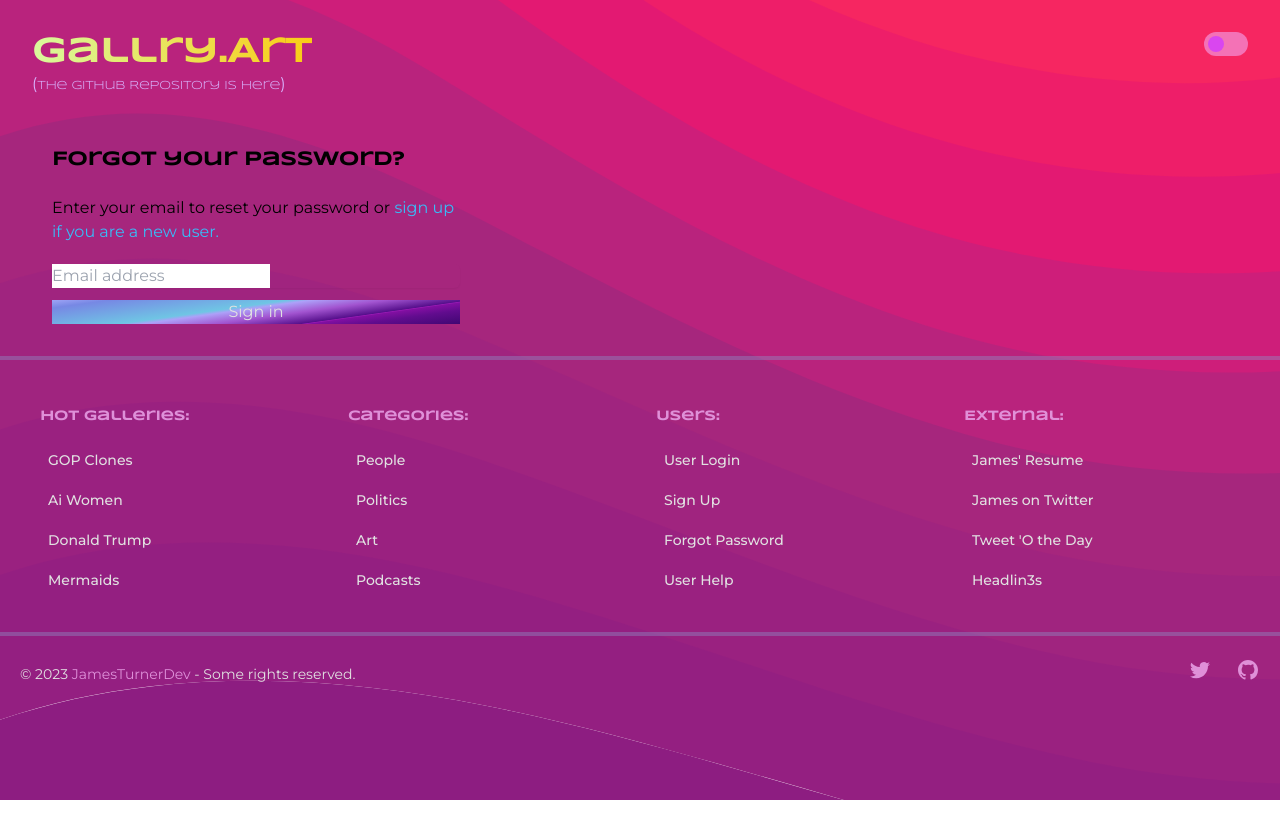
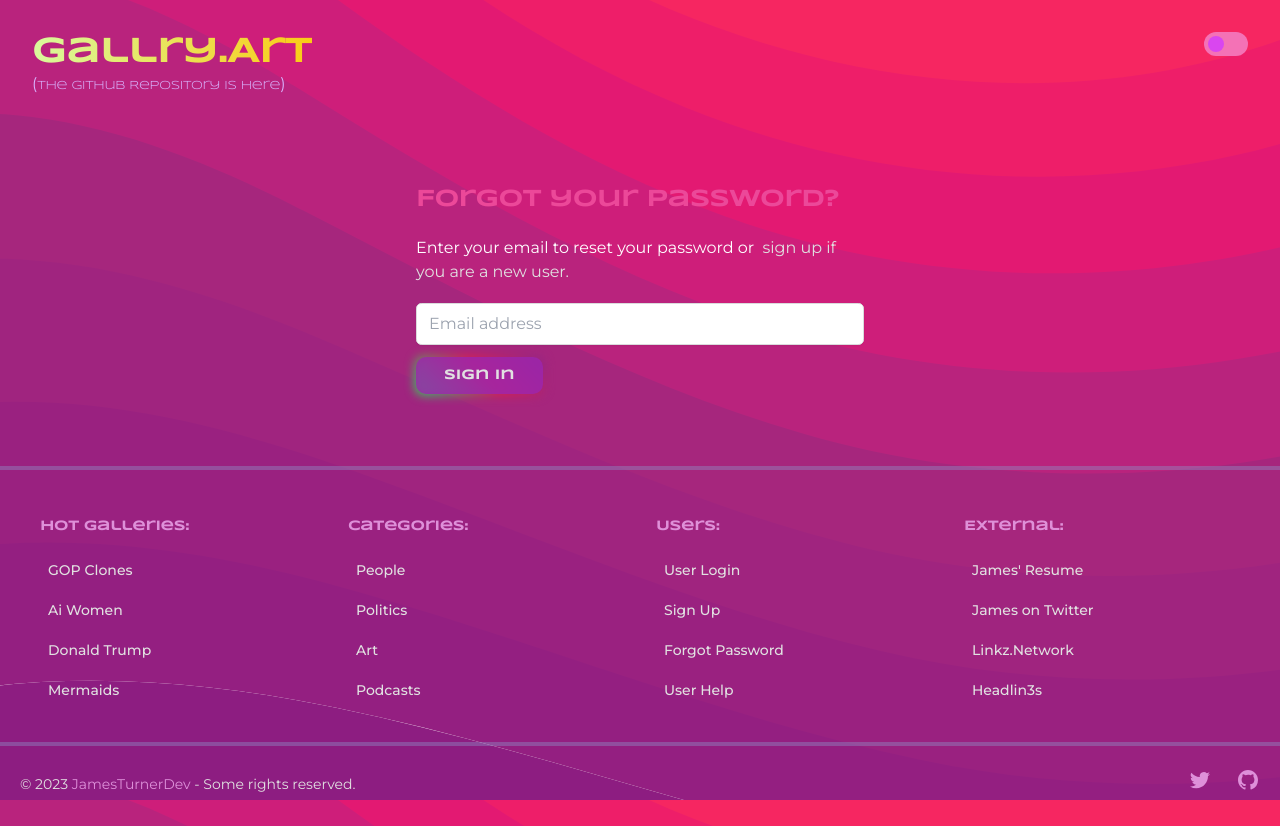
Before and after one commit to jamesturner-dev/gallry-art, a Vue app in the folder frontend/: page /user/forgot in a window 1280 px wide. Before the commit the page ends 800 px from the top, so only its background shows below. Built offline with nearby package versions, Linux system fonts and the light colour scheme.

Commit message:
Front end fixes.  Getting close

```diff
--- a/frontend/src/components/layout/Footer/links/FooterExternal.vue
+++ b/frontend/src/components/layout/Footer/links/FooterExternal.vue
@@ -13,9 +13,9 @@
 
 <script setup>
 const external = [
-  { name: "James' Resume", href: "https://cv.jamesturner.dev/" },
-  { name: "James on Twitter", href: "https://twitter.com/SaltyAp3" },
-  { name: "Tweet 'O the Day", href: "https://tweetotheday.com" },
+  { name: "James' Resume", href: "https://jamesturner.dev/resume" },
+  { name: "James on Twitter", href: "https://twitter.com/JamesTurnerDev" },
+  { name: "Linkz.Network", href: "https://linkz.network" },
   { name: "Headlin3s", href: "https://headlin3s.com" },
 ]
 </script>
--- a/frontend/src/components/page/HelpQuestions.vue
+++ b/frontend/src/components/page/HelpQuestions.vue
@@ -28,12 +28,12 @@ const help = [
   {
     id: 1,
     question: "Can I get this code?",
-    answer: "Oh yeah, it is all on <a href='https://github.com/jamesturner-dev/front-end.us' class='text-sky-400 hover:text-emerald-400'>Github</a>. Feel free to fork it and make it your own or make your improvements and submit a pull request."
+    answer: "Oh yeah, it is all on <a href='https://github.com/jamesturner-dev/front-end.us' class='text-pink-400 hover:text-purple-400'>Github</a>. Feel free to fork it and make it your own or make your improvements and submit a pull request."
   },
   {
     id: 2,
     question: "Do you offer technical support?",
-    answer: 'Sure. I do consulting for $100 an hour. You can <a href="https://commerce.coinbase.com/checkout/5699e4ab-924d-4ad5-affb-daf2e64afd8c" class="text-sky-400 hover:text-emerald-400">click here</a> to book a session with me. I can help you with your project, or just answer questions about the code.'
+    answer: 'Sure. I do consulting for $100 an hour. You can <a href="https://commerce.coinbase.com/checkout/5699e4ab-924d-4ad5-affb-daf2e64afd8c" class="text-pink-400 hover:text-purple-400">click here</a> to book a session with me. I can help you with your project, or just answer questions about the code.'
   },
   {
     id: 3,
@@ -48,17 +48,17 @@ const help = [
   {
     id: 5,
     question: "How can I get in touch?",
-    answer: 'The best way is still email. I realize it is a bit antiquated but if you want to make inital contact, it is your best bet. - <a href="mailto:james@jamesturner.dev" class="text-sky-400 hover:text-emerald-400">james@jamesturner.dev</a>'
+    answer: 'The best way is still email. I realize it is a bit antiquated but if you want to make inital contact, it is your best bet. - <a href="mailto:james@jamesturner.dev" class="text-pink-400 hover:text-purple-400">james@jamesturner.dev</a>'
   },
   {
     id: 6,
     question: "Why do you use Vue?",
-    answer: "Vue.js is very flexible and can be used in a variety of ways. It boasts excellent performance thanks to its lightweight nature and efficient rendering mechanism. The resulting applications are fast and responsive. <a href='https://jamesturner.dev/blog/why-vue' class='text-sky-400 hover:text-emerald-400'>Read more</a>"
+    answer: "Vue.js is very flexible and can be used in a variety of ways. It boasts excellent performance thanks to its lightweight nature and efficient rendering mechanism. The resulting applications are fast and responsive. <a href='https://jamesturner.dev/blog/why-vue' class='text-pink-400 hover:text-purple-400'>Read more</a>"
   },
   {
     id: 7,
     question: "Are you on social media?",
-    answer: "Just Twitter - <a href='https://twitter.com/JamesTurnerDev' class='text-sky-400 hover:text-emerald-400'>@JamesTurnerDev</a>"
+    answer: "Just Twitter - <a href='https://twitter.com/JamesTurnerDev' class='text-pink-400 hover:text-purple-400'>@JamesTurnerDev</a>"
   },
   {
     id: 8,
--- a/frontend/src/components/page/PageHeader.vue
+++ b/frontend/src/components/page/PageHeader.vue
@@ -1,7 +1,7 @@
 <template>
   <img class="h-24 mx-auto rounded-full mb-10" :src="avatar" />
   <h3 class="block text-center">{{ heading.subHeader }} </h3>
-  <h1 class="pb-5 block text-center bg-gradient-to-r
+  <h1 class="pageHeader block text-center bg-gradient-to-r
     from-yellow-200 to-lime-600
     dark:from-pink-200 dark:to-purple-700
     bg-clip-text text-transparent">
--- a/frontend/src/components/shared/BigButtons.vue
+++ b/frontend/src/components/shared/BigButtons.vue
@@ -3,7 +3,7 @@
     <a href="/" class="bigButton titleText button-85 focus:ring-2 focus:ring-fuchsia-500 focus:ring-offset-2">
       Submit Image
     </a>
-    <a href="/page/help"
+    <a href="/user/register"
       class="bigButton button-85 titleText secondary focus:ring-2 focus:ring-fuchsia-500 focus:ring-offset-2">
       Get a Gallery
     </a>
--- a/frontend/src/components/user/ForgotPassword.vue
+++ b/frontend/src/components/user/ForgotPassword.vue
@@ -2,10 +2,10 @@
   <div class="flex min-h-full items-center justify-center px-5">
     <div class="w-full max-w-md space-y-5">
 
-      <h2 class="theHeading">Forgot your password?</h2>
-      <p class="more">
+      <h1 class="text-pink-500">Forgot your password?</h1>
+      <p class="text-white">
         Enter your email to reset your password or
-        <a href="/user/register" class="text-sky-400">
+        <a href="/user/register" class="primaryText">
           sign up if you are a new user.
         </a>
       </p>
@@ -14,10 +14,10 @@
         <div class="-space-y-px rounded-md shadow-sm">
           <label for="email-address" class="sr-only">Email address</label>
           <input id="email-address" v-model="email" name="email" type="email" autocomplete="email" required=""
-            class="formInput focus:z-10 focus:border-sky-500"
+            class="formInput focus:border-pink-500"
             placeholder="Email address" />
         </div>
-        <button @click="login" type="submit" class="primary w-full" aria-label="Sign In">
+        <button @click="login" type="submit" class="mt-2 bigButton titleText button-85 focus:ring-2 focus:ring-fuchsia-500 focus:ring-offset-2" aria-label="Sign In">
           Sign in
         </button>
       </form>
--- a/frontend/src/components/user/MemberLink.vue
+++ b/frontend/src/components/user/MemberLink.vue
@@ -1,16 +1,26 @@
 <template>
   <div class="flex items-center justify-between">
+
     <div class="flex items-center"></div>
+
     <div v-if="!login" class="text-sm">
-      <a href="/user/login" class="font-medium primaryText primaryText">
-        Already a Member?
-      </a>
+      <div class="flex items-center justify-between">
+        <span class="bg-pink-400 h-3 w-3 rounded-full flex items-center justify-center mr-1">
+          <span class="bg-pink-500 h-2 w-2 rounded-full" />
+        </span>
+        <a href="/user/login" class="primaryText mr-1">Already a Member?</a>
+      </div>
     </div>
+
     <div v-else class="text-sm">
-      <a href="/user/forgot" class="font-medium primaryText primaryText">
-        Forgot your password?
-      </a>
+      <div class="flex items-center justify-between">
+        <span class="bg-pink-400 h-3 w-3 rounded-full flex items-center justify-center mr-1">
+          <span class="bg-pink-500 h-2 w-2 rounded-full" />
+        </span>
+        <a href="/user/forgot" class="primaryText">Forgot your password?</a>
+      </div>
     </div>
+
   </div>
 </template>
 
--- a/frontend/src/components/user/UserLogin.vue
+++ b/frontend/src/components/user/UserLogin.vue
@@ -1,28 +1,23 @@
 <template>
-  <div class="theWrapper">
-    <div class="w-full max-w-md space-y-8">
-      <div>
-        <h2 class="mt-6 theHeading"> Sign in to your account </h2>
-        <p class="more"> Or {{ " " }}
-          <a href="/user/register" class="font-medium text-emerald-400 hover:text-sky-400">
-            sign up today to get started.
-          </a>
-        </p>
-      </div>
+
+    <div class="w-full space-y-8">
+
+      <PageHeader :heading="content" />
+
       <form @submit.prevent="" class="mt-8 space-y-6">
         <input type="hidden" name="remember" value="true" />
         <div class="-space-y-px rounded-md shadow-sm">
           <div>
             <label for="email-address" class="sr-only">Email address</label>
             <input id="email-address" v-model="email" name="email" type="email" autocomplete="email" required=""
-              class="formInput focus:z-10 focus:border-sky-500 focus:outline-none focus:ring-sky-500 sm:text-sm"
+              class="formInput focus:z-10 focus:border-pink-500 focus:outline-none focus:ring-pink-500 sm:text-sm"
               placeholder="Email address" />
           </div>
           <div>
             <label for="password" class="sr-only">Password</label>
             <input id="password" v-model="password" name="password" type="password" autocomplete="current-password"
               required=""
-              class="formInput focus:z-10 focus:border-sky-500 focus:outline-none focus:ring-sky-500 sm:text-sm"
+              class="formInput focus:z-10 focus:border-pink-500 focus:outline-none focus:ring-pink-500 sm:text-sm"
               placeholder="Password" />
           </div>
         </div>
@@ -33,7 +28,8 @@
         </div>
 
         <div>
-          <button @click="login" type="submit" class="primary w-full" aria-label="Login">
+          <button @click="login" type="submit"
+          class="bigButton titleText button-85 focus:ring-2 focus:ring-fuchsia-500 focus:ring-offset-2" aria-label="Login">
             <span class="absolute inset-y-0 left-0 flex items-center pl-3">
             </span>
             Sign in
@@ -41,12 +37,14 @@
         </div>
       </form>
     </div>
-  </div>
+
 </template>
 
 <script>
 import MemberLink from './MemberLink.vue';
 import RememberMe from './RememberMe.vue';
+import PageHeader from "../page/PageHeader.vue";
+
 export default {
   data: function () {
     return {
@@ -55,13 +53,13 @@ export default {
       password: "",
       token: "",
       content: {
-        heading: "Sign in to your account",
-        subHeading: "Please use this form to create an account.",
+        header: "Sign in to your account",
+        subHeader: "Please use this form to create an account.",
       }
     };
   },
-  props: ["tags"],
-  components: { MemberLink, RememberMe },
+
+  components: { MemberLink, RememberMe, PageHeader },
   mounted() { },
   methods: {
     async login() {
--- a/frontend/src/components/user/UserRegister.vue
+++ b/frontend/src/components/user/UserRegister.vue
@@ -1,50 +1,50 @@
 <template>
-  <div class="theWrapper">
-    <div class="w-full max-w-md space-y-10">
+  <div class="w-full space-y-10">
 
-      <PageHeader :content="content" />
+    <PageHeader :heading="content" />
 
-
-      <form @submit.prevent="" class="mt-8 space-y-6">
+    <form @submit.prevent="" class="mt-5 space-y-6">
       <input type="hidden" name="remember" value="true" />
       <div class="-space-y-px rounded-md shadow-sm">
         <div>
           <label for="name" class="sr-only">Name</label>
           <input id="name" v-model="name" name="name" type="text" autocomplete="name" required=""
-              class="formInput focus:z-10 focus:border-sky-500 focus:outline-none focus:ring-sky-500 sm:text-sm"
+            class="formInput focus:border-purple-500 focus:outline-none focus:ring-purple-500 sm:text-sm"
             placeholder="Name" />
         </div>
         <div>
           <label for="email-address" class="sr-only">Email address</label>
           <input id="email-address" v-model="email" name="email" type="email" autocomplete="email" required=""
-              class="formInput focus:z-10 focus:border-sky-500 focus:outline-none focus:ring-sky-500 sm:text-sm"
+            class="formInput focus:border-purple-500 focus:outline-none focus:ring-purple-500 sm:text-sm"
             placeholder="Email address" />
         </div>
         <div>
           <label for="password" class="sr-only">Password</label>
           <input id="password" v-model="password" name="password" type="password" autocomplete="current-password"
             required=""
-              class="formInput focus:z-10 focus:border-sky-500 focus:outline-none focus:ring-sky-500 sm:text-sm"
+            class="formInput focus:border-purple-500 focus:outline-none focus:ring-purple-500 sm:text-sm"
             placeholder="Password" />
         </div>
         <div>
           <label for="confirm-password" class="sr-only">Password</label>
           <input id="confirm-password" v-model="confirmPassword" name="confirm-password" type="password"
             autocomplete="confirm-password" required=""
-              class="formInput focus:z-10 focus:border-sky-500 focus:outline-none focus:ring-sky-500 sm:text-sm"
+            class="formInput focus:border-purple-500 focus:outline-none focus:ring-purple-500 sm:text-sm"
             placeholder="Confirm Password" />
         </div>
       </div>
 
       <MemberLink :login=false />
 
-        <button @click="register" type="submit" class="primary w-full" aria-label="Register">
+      <button @click="register" type="submit"
+        class="bigButton titleText button-85 focus:ring-2 focus:ring-fuchsia-500 focus:ring-offset-2"
+        aria-label="Register">
         Register
       </button>
 
     </form>
   </div>
-  </div>
+
 </template>
 
 <script>
@@ -63,8 +63,8 @@ export default {
       token: "",
       freeSpotsRemaing: null,
       content: {
-        heading: "New User Sign Up",
-        subHeading: "Please use this form to create an account.",
+        header: "New User Sign Up",
+        subHeader: "Please use this form to create an account.",
       }
     };
   },
--- a/frontend/src/index.css
+++ b/frontend/src/index.css
@@ -87,6 +87,17 @@ h5 {
   opacity: 0.8;
 }
 
+h1.pageHeader {
+  display: block;
+  text-align: center;
+  font-size: 1.5rem;
+  line-height: 1;
+  font-weight: 700;
+  margin:0;
+  padding: 0;
+  margin-top: 1px!important;
+}
+
 .container {
   min-height: 100%;
   padding: 1.25rem;
@@ -107,6 +118,15 @@ h5 {
 /* .mainGrid {
 
 } */
+
+.mainFlex {
+  display: flex;
+  min-height: 100%;
+  align-items: center;
+  justify-content: center;
+  padding: 2.5rem 0
+}
+
 
 .gallGrid {
   margin-left: auto;
@@ -214,6 +234,19 @@ p .pageWrapper {
 .primary:hover {
   background-color: var(--yeller);
   color: var(--white);
+}
+
+.primaryText{
+  padding: 0.25rem;
+  color: var(--notWhite);
+}
+
+.dark .primaryText{
+  color: var(--grene);
+}
+
+.primaryText:hover {
+  color: var(--yeller);
 }
 
 .secondary {
@@ -340,3 +373,23 @@ body.swal2-shown > [aria-hidden="true"] {
   padding: 0 1.5rem 1.5rem 1.5rem!important;
   background: rgba(157, 38, 175, .25)!important;
 }
+
+
+.formInput {
+  display: block;
+  position: relative;
+  margin-bottom: 0.5rem;
+  width: 100%;
+  border: 1px solid #dadbdc;
+  border-radius: 0.33rem;
+  padding: .5rem .75rem;
+  color: rgb(41, 41, 41);
+  background-color: rgb(255 255 255);
+  z-index: 10;
+}
+
+.dark .formInput {
+  color: var(--light-gray);
+  background-color: var(--rose);
+  border-color: var(--pink);
+}
--- a/frontend/src/views/UserView.vue
+++ b/frontend/src/views/UserView.vue
@@ -1,6 +1,6 @@
 <template>
   <div class="mainFlex">
-    <div class="w-full max-w-md space-y-4">
+    <div class="w-full max-w-xl space-y-4">
       <section v-if="pageName == 'login'">
         <UserLogin />
       </section>
```
Also changed, not shown: 1 other file (tests, documents, lock files or other folders). Lines whose indentation alone changed are shown as unchanged.
